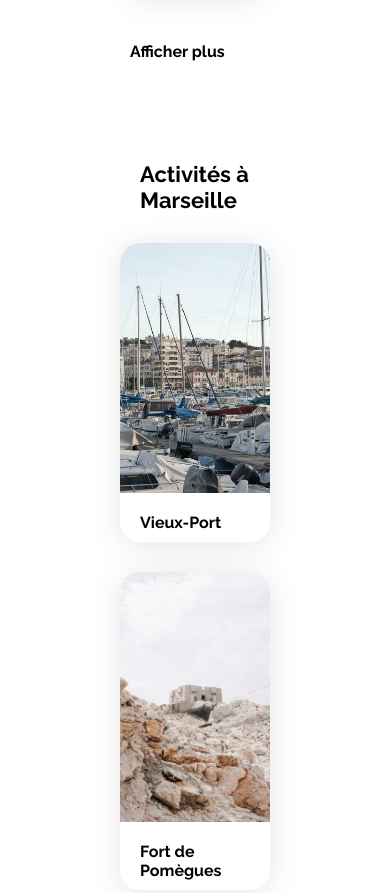
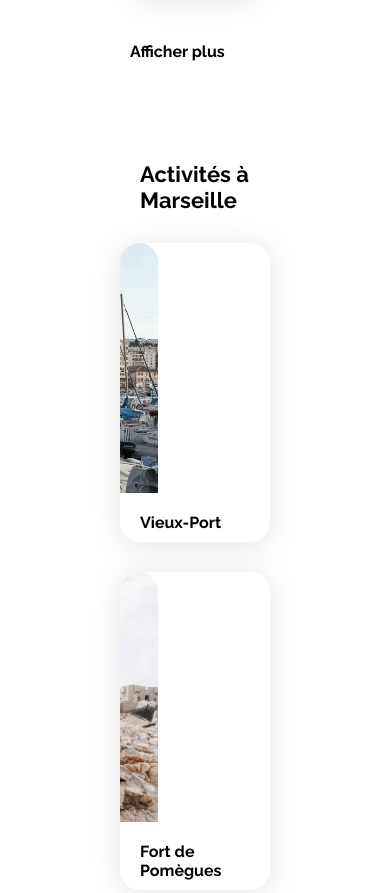
Before and after one commit to vsabouroux/Sabouroux_Valerie_2_12072023, a plain HTML site: page index.html in a window 390 px wide. Shown: the part 3591-4484 px from the top of the page. Drawn offline with Linux system fonts and the light colour scheme.

Commit message:
Validateurs html et css

```diff
--- a/css/style.css
+++ b/css/style.css
@@ -449,7 +449,7 @@ p.card-subtitle {
     width: auto;
   }
   .activites .activites-cards img {
-    width: 25%x;
+    width: 25%;
     height: 200px;
     margin-left: 0;
   }
```
Also changed, not shown: index.html (+1 -1 lines).
